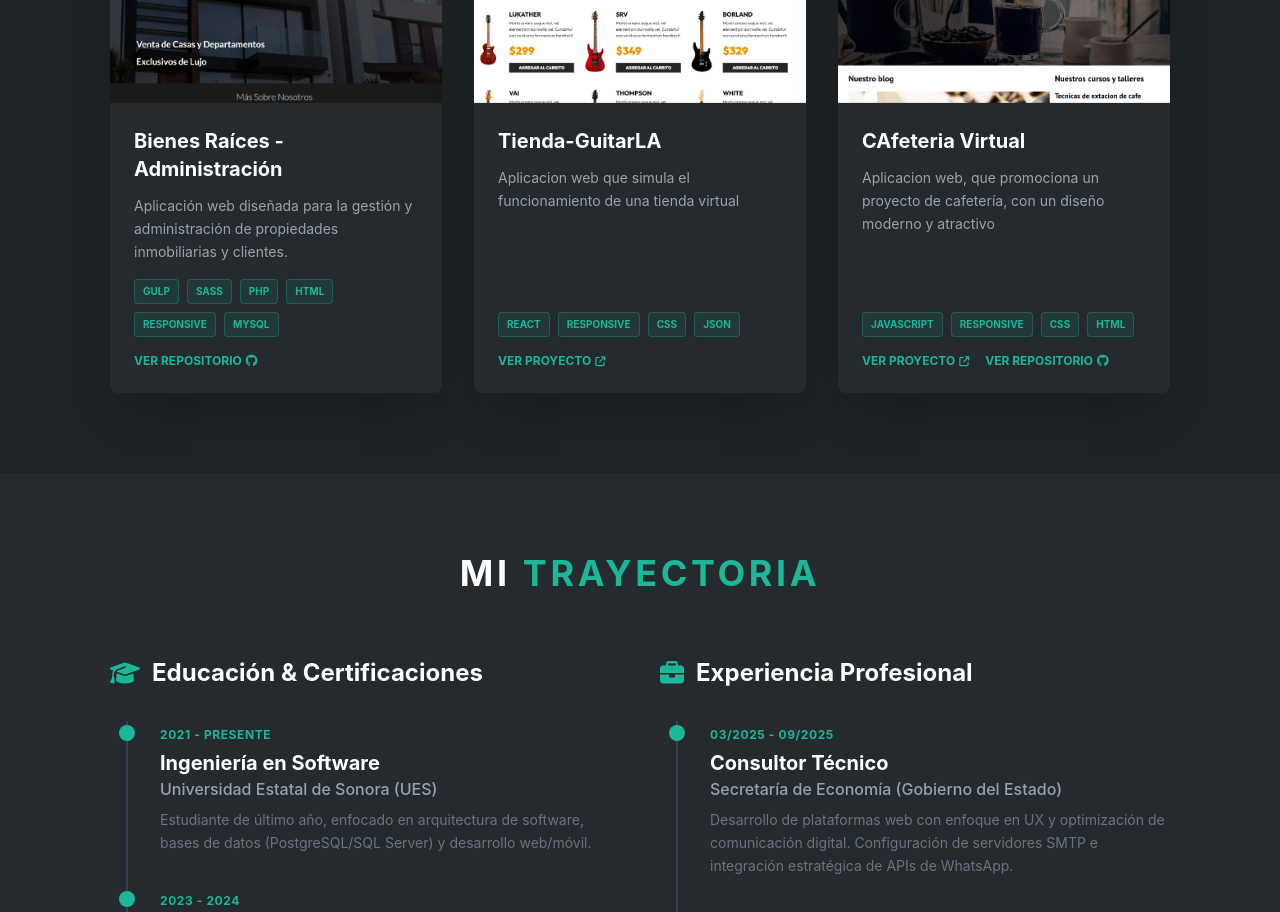
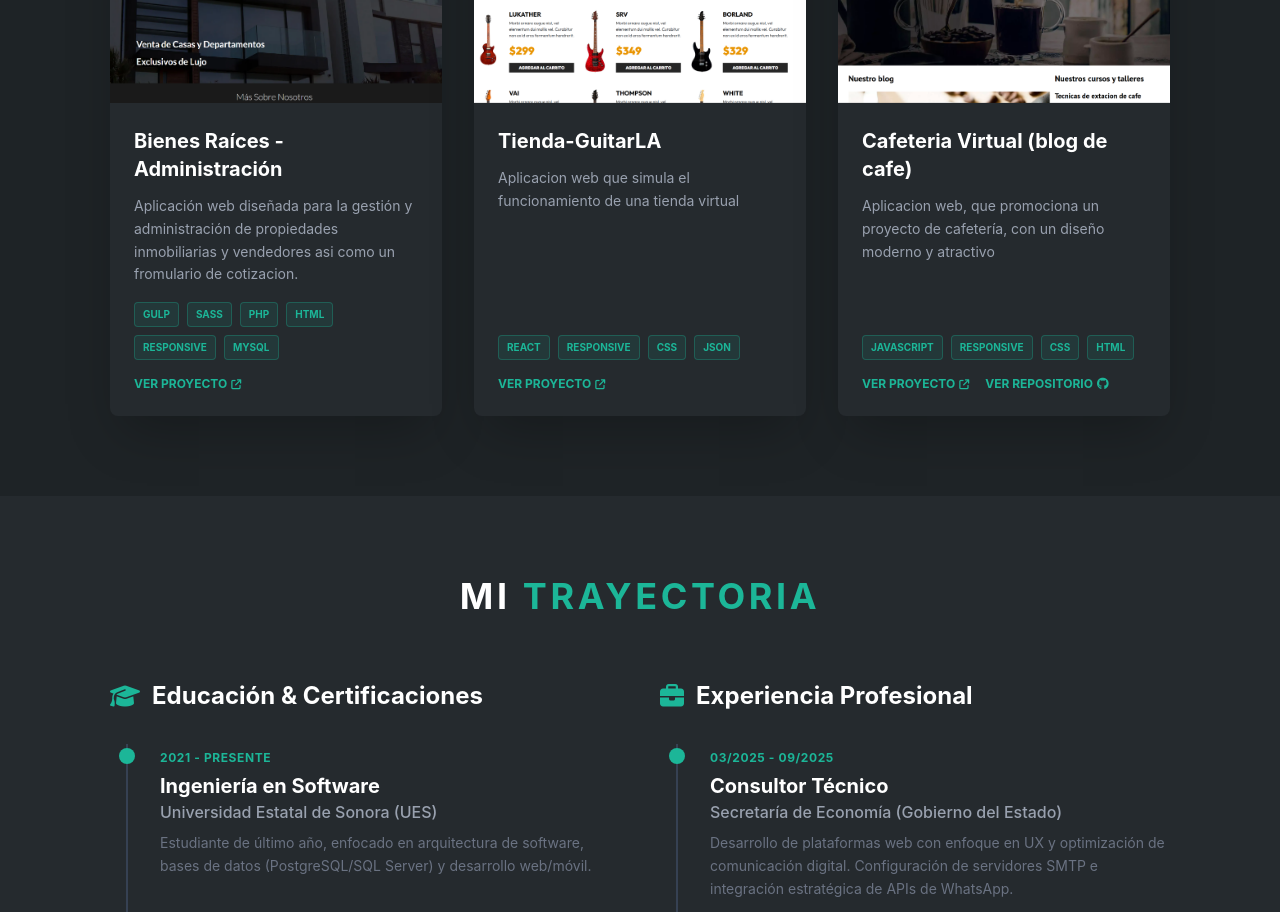
Before and after one commit to BamFavela17/Portafolio-AbrahamFavela, a React (Vite) app: page / in a window 1280 px wide. Shown: the part 3640-4552 px from the top of the page. Built offline with nearby package versions, Linux system fonts and the light colour scheme.

Commit message:
bienes raices subida

```diff
--- a/src/components/Projects.tsx
+++ b/src/components/Projects.tsx
@@ -95,9 +95,9 @@ const projects: ProjectItem[] = [
   },
   {
     title: "Bienes Raíces - Administración",
-    description: "Aplicación web diseñada para la gestión y administración de propiedades inmobiliarias y clientes.",
-    url: "",
-    Repo: "https://github.com/BamFavela17/Crud_bienesRaices.git ",
+    description: "Aplicación web diseñada para la gestión y administración de propiedades inmobiliarias y vendedores asi como un fromulario de cotizacion.",
+    url: "https://bienesraicesgestionado.infinityfree.me",
+    Repo: "",
     image: "/img/BienesRaices.png",
     tags: ["GULP", "SASS", "PHP", "HTML", "Responsive", "MySql"],
     category: "Web",
@@ -112,7 +112,7 @@ const projects: ProjectItem[] = [
     category: "Web",
   },
   {
-    title: "CAfeteria Virtual",
+    title: "Cafeteria Virtual (blog de cafe)",
     description: "Aplicacion web, que promociona un proyecto de cafetería, con un diseño moderno y atractivo",
     url: "https://blog-de-cafe-gray.vercel.app/index.html",
     Repo: "https://github.com/BamFavela17/blog_de_cafe.git",
```
